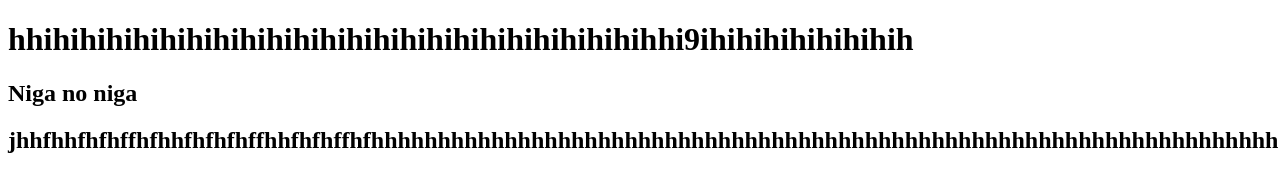
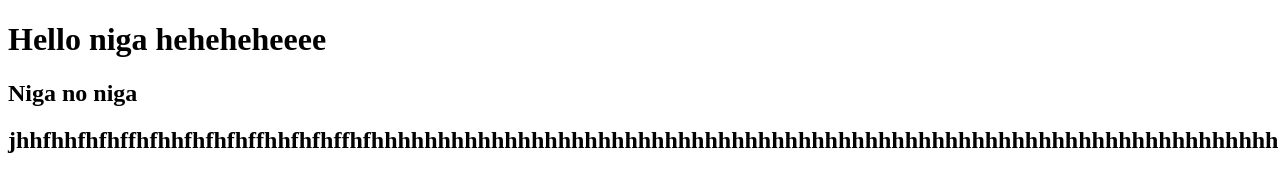
Before and after one commit to big-black-pixel/gooooov, a plain HTML site: page index.html in a window 1280 px wide. Drawn offline with Linux system fonts and the light colour scheme.

Commit message:
Revert "hologologologlog"
This reverts commit e1bb3df2236d6426215c5482f3fa59ae7fbd8f22.

```diff
--- a/index.html
+++ b/index.html
@@ -3,10 +3,10 @@
 <head>
     <meta charset="UTF-8">
     <meta name="viewport" content="width=device-width, initial-scale=1.0">
-    <title>Niga</title>
+    <title>Document</title>
 </head>
 <body>
-    <h1>hhihihihihihihihihihihihihihihihihihihihihihihihhi9ihihihihihihihih</h1>
+    <h1>Hello niga heheheheeee</h1>
     <h2>Niga no niga</h2>
     <h2>jhhfhhfhfhffhfhhfhfhfhffhhfhfhffhfhhhhhhhhhhhhhhhhhhhhhhhhhhhhhhhhhhhhhhhhhhhhhhhhhhhhhhhhhhhhhhhhhhhh</h2>
 </body>
```
